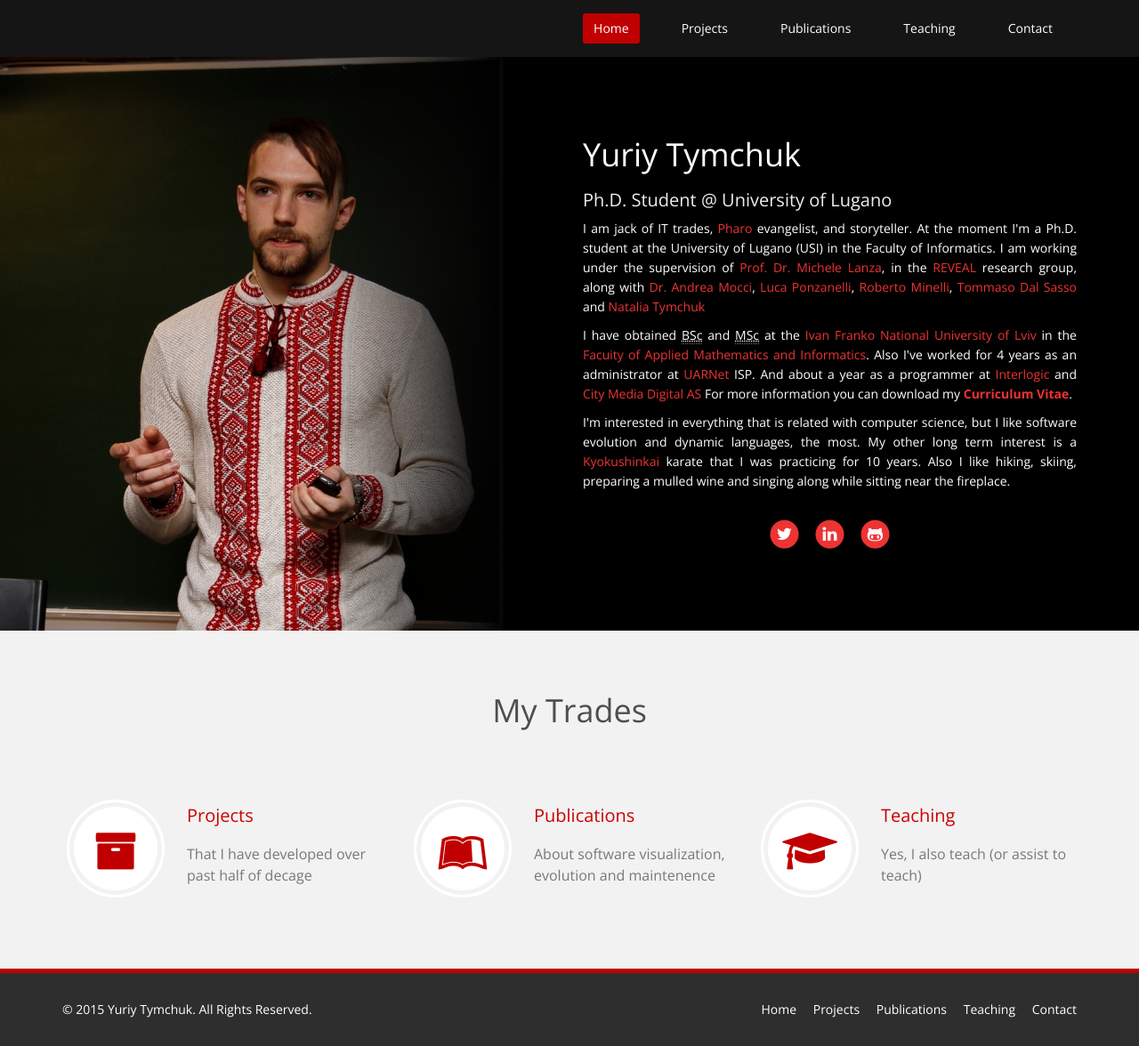
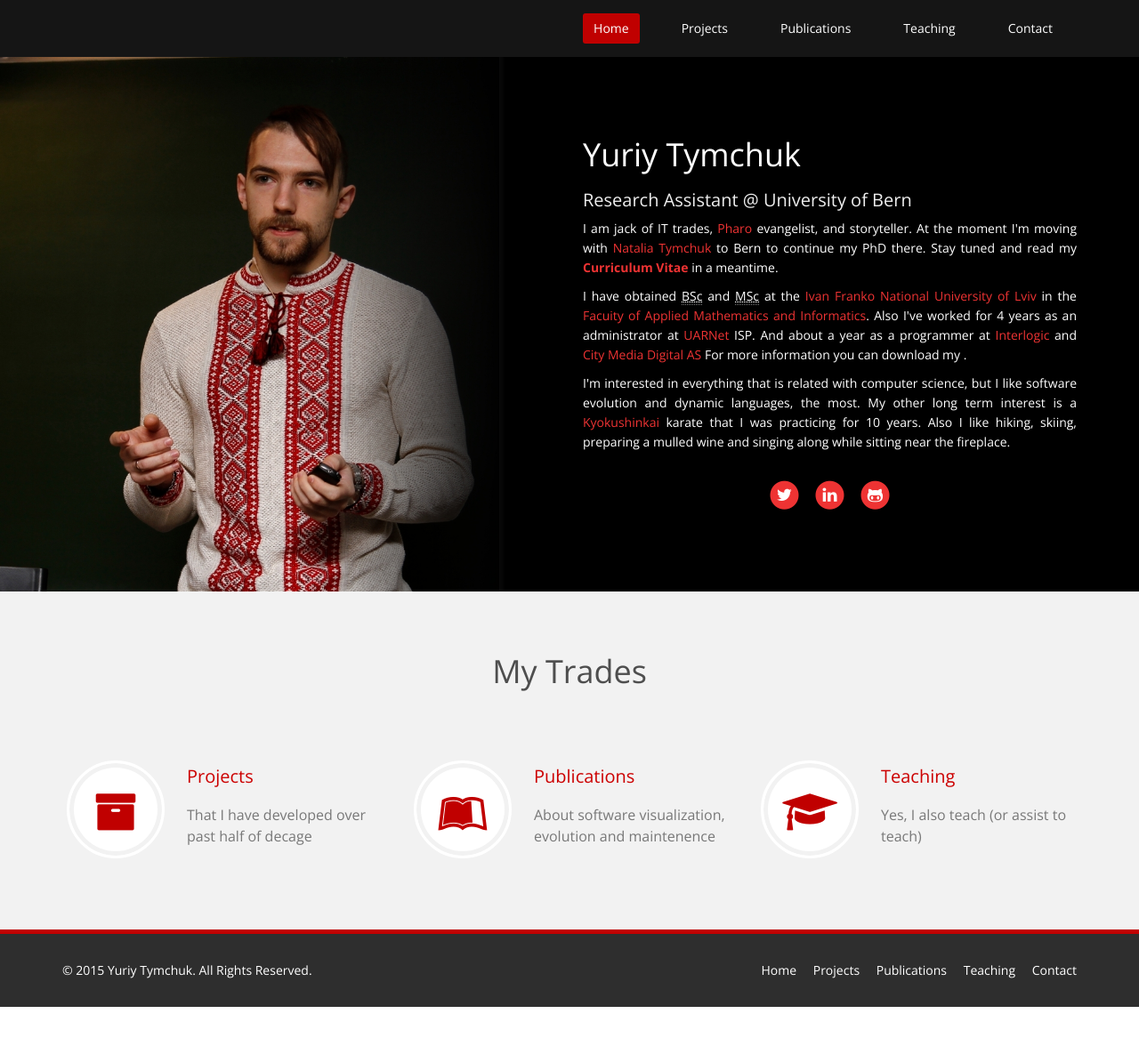
Before and after one commit to Uko/uko.github.io, a Jekyll site: the page built from index.html, in a window 1280 px wide. Shown: the whole page at 89% size. Built offline with Jekyll 4.4.1, drawn with Linux system fonts in a browser that asks for light colours; nearby versions of some CDN libraries; after the commit the page ends 1132 px from its top, so only the background shows below that.

Commit message:
Updated to Bern

```diff
--- a/index.html
+++ b/index.html
@@ -10,21 +10,14 @@
                 <div class="col-sm-6 col-sm-offset-6">
                         <img alt="portrait" src="/images/ico/apple-touch-icon-76x76.png" class="visible-xs pull-left" />
                         <h1 class="animation animated-item-1">Yuriy Tymchuk</h1>
-                        <h2 class="animation animated-item-2">Ph.D. Student @ University of Lugano</h2>
+                        <h2 class="animation animated-item-2">Research Assistant @ University of Bern</h2>
                         <div class="animation animated-item-3">
                           <p>
                 I am jack of IT trades,
                 <a href="http://www.pharo-project.org/">Pharo</a> evangelist,
                 and storyteller.
-                At the moment I'm a Ph.D. student at the University of Lugano (USI) in the Faculty of Informatics.
-                I am working under the supervision of
-                <a href = "http://www.inf.usi.ch/faculty/lanza/" target="_blank">Prof. Dr. Michele Lanza</a>,
-                in the <a href = "http://reveal.inf.usi.ch" target="_blank">REVEAL</a> research group,
-                along with <a href="http://www.inf.usi.ch/postdoc/mocci/" target="_blank">Dr. Andrea Mocci</a>,
-                <a href = "http://www.inf.usi.ch/phd/ponzanelli/" target="_blank">Luca Ponzanelli</a>,
-                <a href = "http://www.inf.usi.ch/phd/minelli/" target="_blank">Roberto Minelli</a>,
-                <a href= "http://www.inf.usi.ch/phd/dalsat/" target="_blank">Tommaso Dal Sasso</a> and
-                <a href= "http://www.inf.usi.ch/phd/tymchn/" target="_blank">Natalia Tymchuk</a>
+                At the moment I'm moving with <a href= "http://natalia.tymch.uk" target="_blank">Natalia Tymchuk</a> to Bern to continue my PhD there. Stay tuned and read my <a href = "cv/cv.pdf" target="_blank"><strong>Curriculum Vitae</strong></a> in a meantime.
+
               </p>
               <p>
               I have obtained
```
Also changed, not shown: other parts of index.html (+1 -1 lines).
